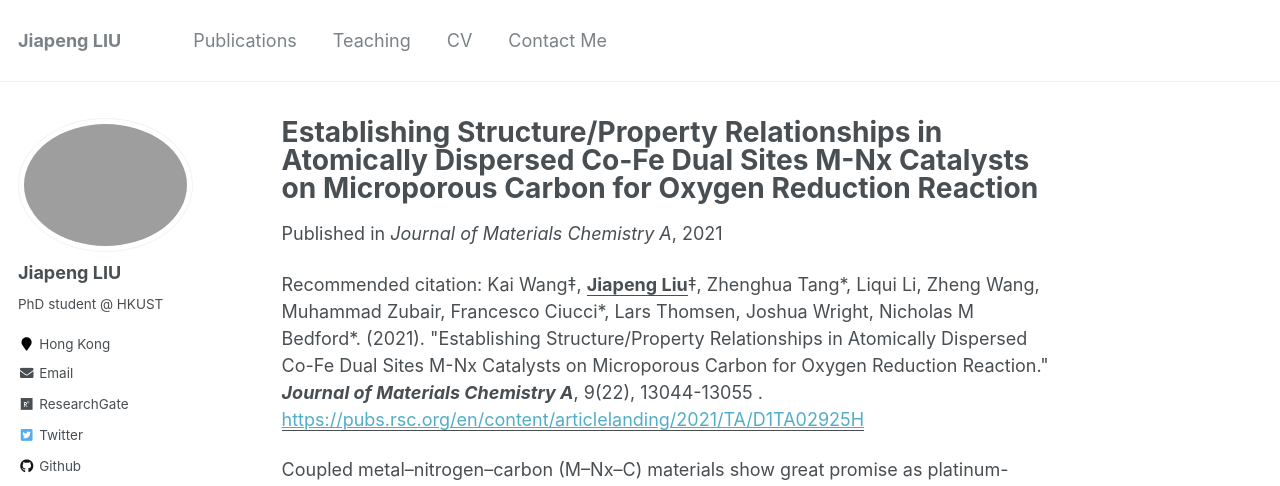
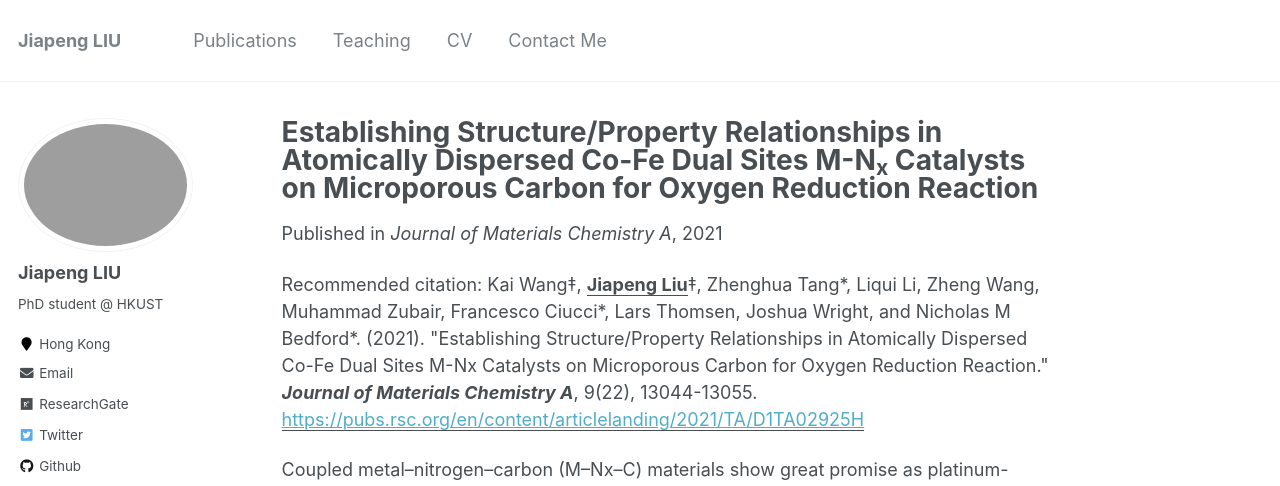
Before and after one commit to jiapeng-liu/jiapeng-liu.github.io, a Jekyll site: the page built from _publications/2021-SA_CoFe-JMCA.md, in a window 1280 px wide and 900 px high. Shown: the top 486 px of the window. Built offline with Jekyll 4.4.1, drawn with Linux system fonts in a browser that asks for light colours; some web fonts are replaced.

Commit message:
update publication

```diff
--- a/_publications/2021-SA_CoFe-JMCA.md
+++ b/_publications/2021-SA_CoFe-JMCA.md
@@ -1,12 +1,12 @@
 ---
-title: "Establishing Structure/Property Relationships in Atomically Dispersed Co-Fe Dual Sites M-Nx Catalysts on Microporous Carbon for Oxygen Reduction Reaction"
+title: "Establishing Structure/Property Relationships in Atomically Dispersed Co-Fe Dual Sites M-N<sub>x</sub> Catalysts on Microporous Carbon for Oxygen Reduction Reaction"
 collection: publications
 permalink: /publication/2021-SA_CoFe-JMCA
 excerpt: ''
 date: 2021-05-10
 venue: 'Journal of Materials Chemistry A'
 paperurl: 'https://pubs.rsc.org/en/content/articlelanding/2021/TA/D1TA02925H'
-citation: 'Kai Wang&Dagger;, <u><b>Jiapeng Liu</b></u>&Dagger;, Zhenghua Tang*, Liqui Li, Zheng Wang, Muhammad Zubair, Francesco Ciucci*, Lars Thomsen, Joshua Wright, Nicholas M Bedford*. (2021). &quot;Establishing Structure/Property Relationships in Atomically Dispersed Co-Fe Dual Sites M-Nx Catalysts on Microporous Carbon for Oxygen Reduction Reaction.&quot; <i><b>Journal of Materials Chemistry A</b></i>, 9(22), 13044-13055 .'
+citation: 'Kai Wang&Dagger;, <u><b>Jiapeng Liu</b></u>&Dagger;, Zhenghua Tang*, Liqui Li, Zheng Wang, Muhammad Zubair, Francesco Ciucci*, Lars Thomsen, Joshua Wright, and Nicholas M Bedford*. (2021). &quot;Establishing Structure/Property Relationships in Atomically Dispersed Co-Fe Dual Sites M-Nx Catalysts on Microporous Carbon for Oxygen Reduction Reaction.&quot; <i><b>Journal of Materials Chemistry A</b></i>, 9(22), 13044-13055.'
 ---
 Coupled metal–nitrogen–carbon (M–Nx–C) materials show great promise as platinum-group-metal (PGM) free catalysts for the oxygen reduction reaction (ORR). Herein, we report a facile strategy to construct atomically dispersed Co–Fe dual sites enriched on the surface of nitrogen doped microporous carbon (NC) as an efficient electrocatalyst for ORR. Synchrotron X-ray techniques indicate that the Co and Fe atoms are strongly correlated while further revealing that the longer-range lattice structure of NC is highly tunable. Density functional theory calculations reveal that the Co–Fe dimers are incorporated in the slightly disordered NC substrate, providing a lower adsorption free energy for O2. The as-prepared CoFe–NC catalyst exhibited excellent ORR activities, while a CoFe–NC based zinc–air battery exhibited a power density of 115 mW cm−2 and a specific capacity of 791 mA h g−1. This work showcases a straightforward methodology for creating atomically dispersed catalysts and illustrates the importance of understanding how dual metal sites impact electrocatalytic activity.
 
```
Also changed, not shown: _publications/2021-Dual-salt-EnSM.md (+1 -1 lines), _publications/2021-LiCoCl-NatCat.md (added, +15 -0 lines), _publications/2021-MnCoS-OER-CEJ.md (+1 -1 lines), _publications/2021-NeurODE-Chemrixv.md (added, +15 -0 lines), _publications/2021-SOFC-Exsolution-Energy-Fuel.md (+1 -1 lines), 2 other files.
